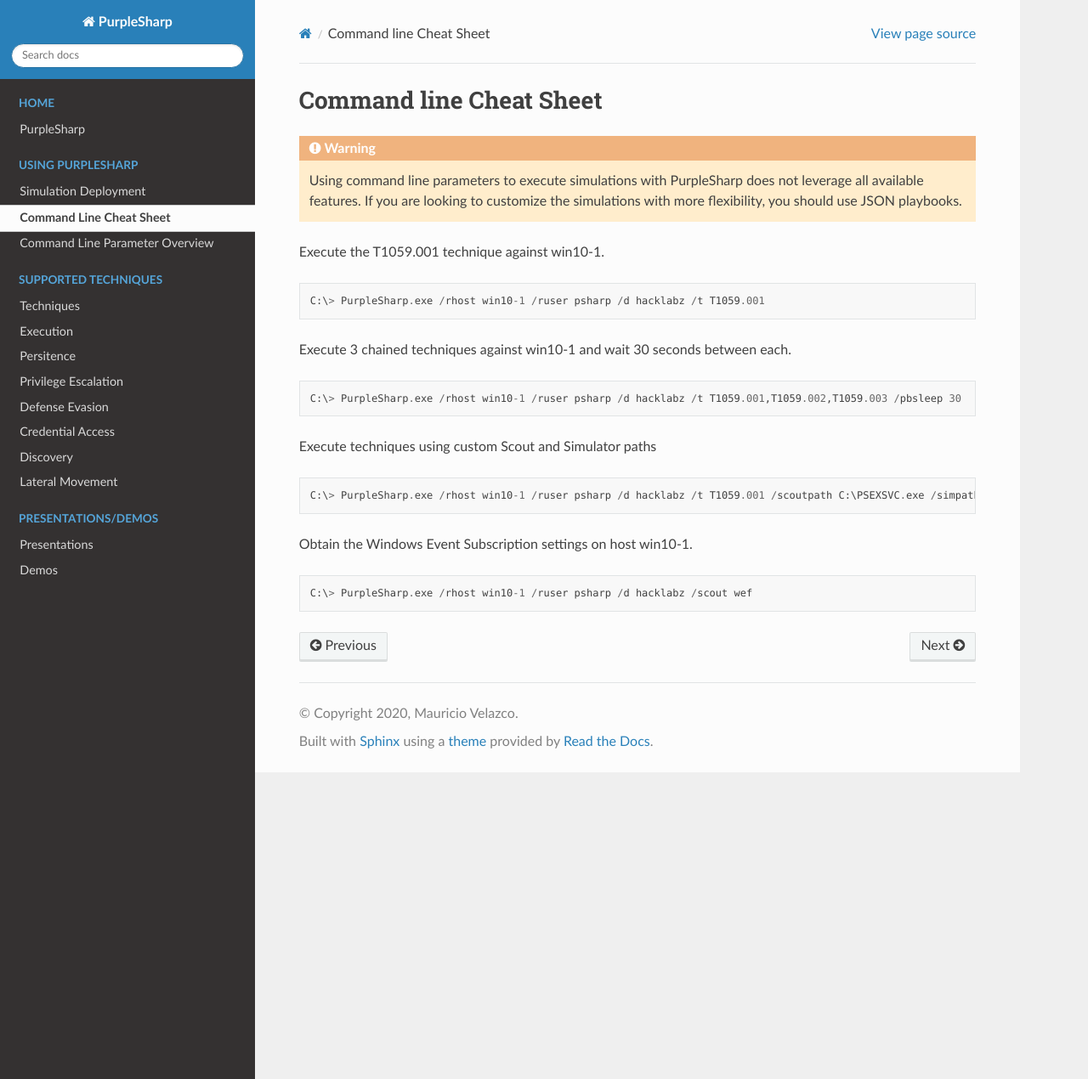
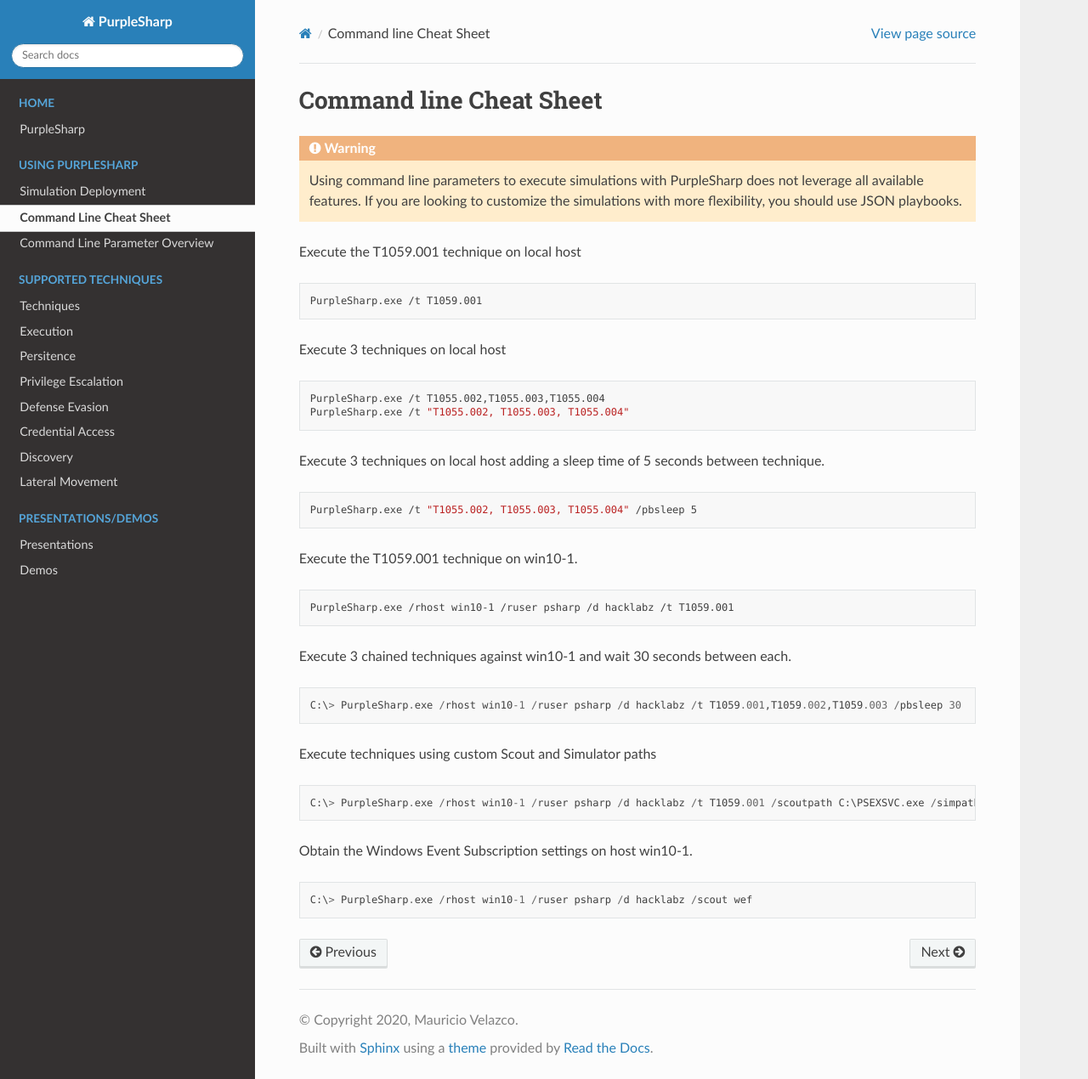
Before and after one commit to mvelazc0/PurpleSharp, a Sphinx documentation site: the page built from docs/source/using-purplesharp/cheatsheet.rst, in a window 1280 px wide and 1270 px high. Shown: the whole window at 85% size. Built offline with Sphinx 7.4.7 and the Read the Docs theme 2.0.0, drawn with Linux system fonts in a browser that asks for light colours.

Commit message:
cheat sheet

```diff
--- a/docs/source/using-purplesharp/cheatsheet.rst
+++ b/docs/source/using-purplesharp/cheatsheet.rst
@@ -6,11 +6,31 @@
     Using command line parameters to execute simulations with PurpleSharp does not leverage all available features.
     If you are looking to customize the simulations with more flexibility, you should use JSON playbooks.
 
-Execute the T1059.001 technique against win10-1.
+Execute the T1059.001 technique on local host
 
-::
+.. code-block:: powershell
 
-   C:\> PurpleSharp.exe /rhost win10-1 /ruser psharp /d hacklabz /t T1059.001
+    PurpleSharp.exe /t T1059.001
+
+Execute 3 techniques on local host
+
+.. code-block:: powershell
+
+    PurpleSharp.exe /t T1055.002,T1055.003,T1055.004
+    PurpleSharp.exe /t "T1055.002, T1055.003, T1055.004"
+
+
+Execute 3 techniques on local host adding a sleep time of 5 seconds between technique.
+
+.. code-block:: powershell
+
+    PurpleSharp.exe /t "T1055.002, T1055.003, T1055.004" /pbsleep 5
+
+Execute the T1059.001 technique on win10-1.
+
+.. code-block:: powershell
+
+   PurpleSharp.exe /rhost win10-1 /ruser psharp /d hacklabz /t T1059.001
 
 Execute 3 chained techniques against win10-1 and wait 30 seconds between each.
 
```
